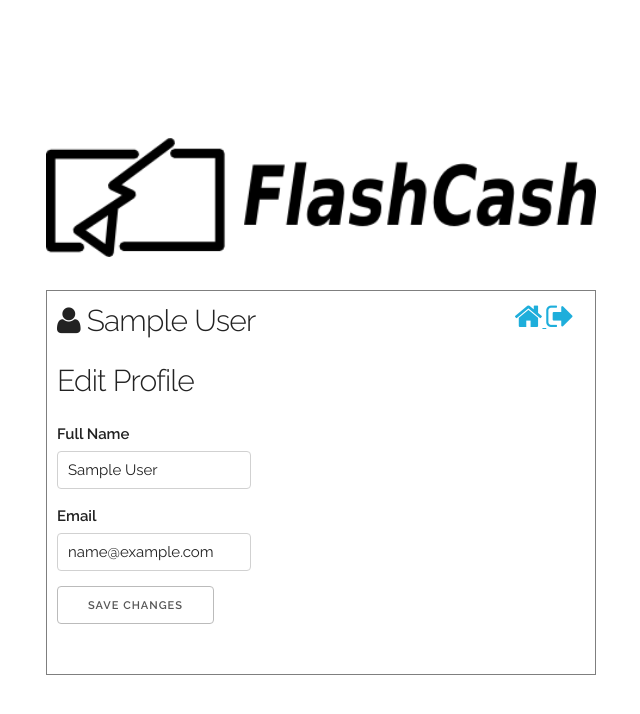
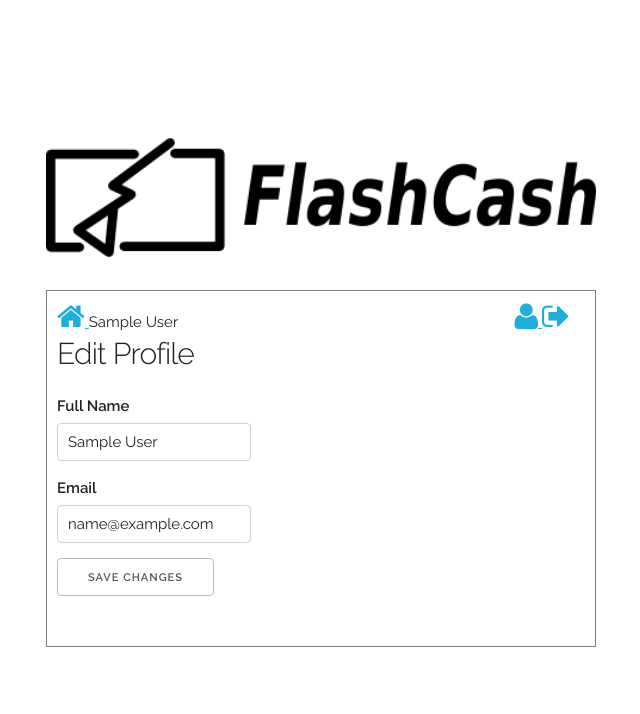
Before and after one commit to cheetasoft/cheetabank-flashcash, a Flask app: page /dashboard/profile/ in a window 1280 px wide. Shown: the top 714 px of the page, without its empty margins (319-959 px from the left). Run offline with Flask 2, Linux system fonts and the light colour scheme; the visitor is signed in with stand-in values (Sample User, id 1); parts of the project's set-up code (start-up, migrations or seed data) failed here and were passed over.

Commit message:
Rearrange dashboard header and add "Edit Profile" link

```diff
--- a/flashcash/templates/dashboard.htm
+++ b/flashcash/templates/dashboard.htm
@@ -4,14 +4,14 @@
 {% block content %}
 <div class="row">
   <div class="ten columns">
-    <h4>
-      <i class="fa fa-user"></i>
-      {{ current_user.name }}
-    </h4>
-  </div>
-  <div class="two columns">
     <a href="{{ url_for('dashboard') }}" alt="Dashboard">
       <i class="fa fa-home fa-2x"></i>
+    </a>
+    {{ current_user.name }}
+  </div>
+  <div class="two columns" style="item-align: right;">
+    <a href="{{ url_for('edit_profile') }}" alt="Profile">
+      <i class="fa fa-user fa-2x"></i>
     </a>
     <a href="{{ url_for('logout') }}" alt="Logout">
       <i class="fa fa-sign-out fa-2x"></i>
```
